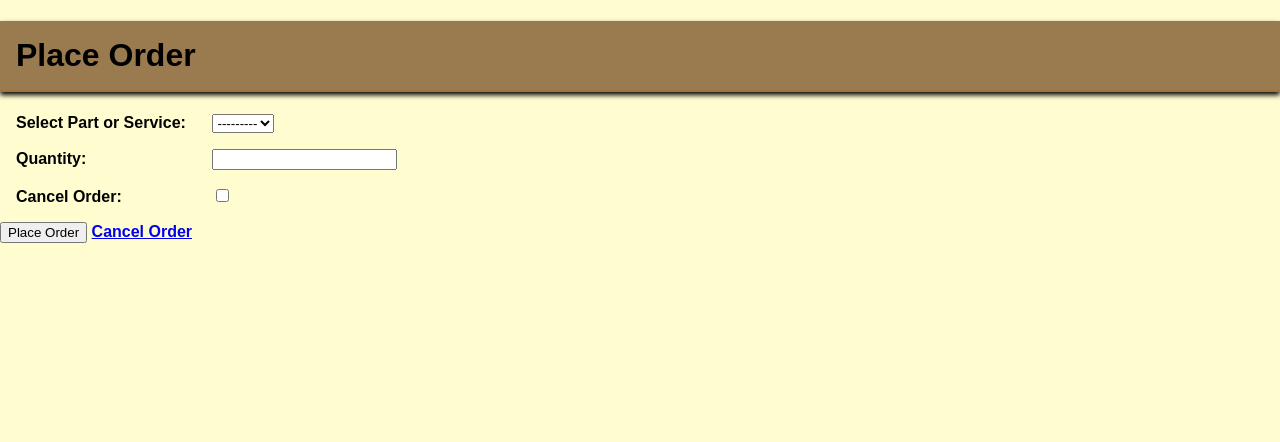
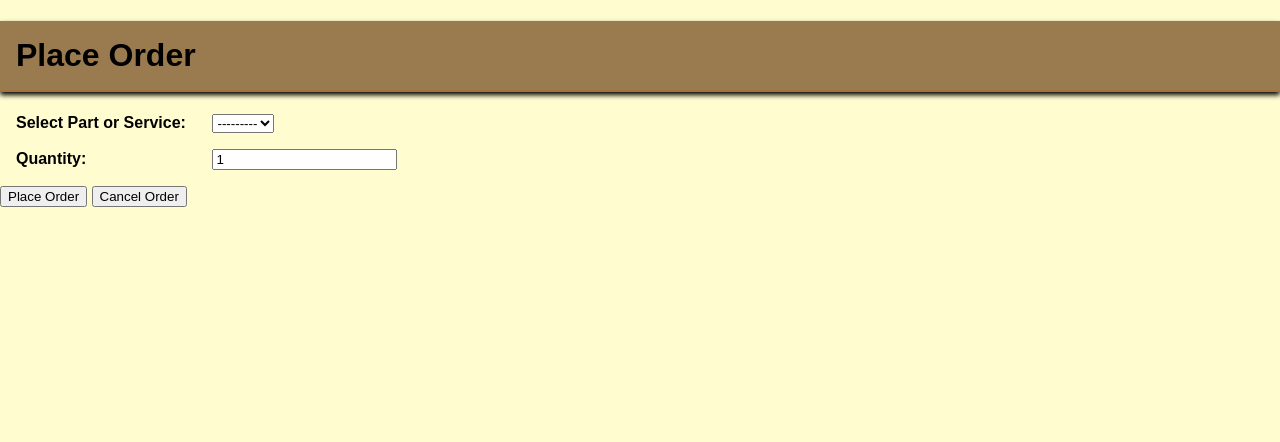
Before and after one commit to povilastsk/ptu16_autoservisas, a Django app: page /place_order/1/ in a window 1280 px wide. Shown: the part 38-480 px from the top of the page. Run offline with Django 4.2, Linux system fonts and the light colour scheme; data that the repository does not hold is empty.

Commit message:
random improvements

```diff
--- a/povilo_servisas/autoservisas/forms.py
+++ b/povilo_servisas/autoservisas/forms.py
@@ -22,8 +22,7 @@ class OrderForm(forms.Form):
         queryset=models.PartService.objects.all(),
         label="Select Part or Service",
     )
-    quantity = forms.IntegerField(min_value=1, label="Quantity")
-    cancel_order = forms.BooleanField(required=False, initial=False, label="Cancel Order")
+    quantity = forms.IntegerField(min_value=1, label="Quantity", initial=1)
 
 
 class CarCreationForm(forms.ModelForm):
--- a/povilo_servisas/autoservisas/models.py
+++ b/povilo_servisas/autoservisas/models.py
@@ -20,7 +20,7 @@ class CarModel(models.Model):
         ordering = ["make", "model", "year"]
 
     def __str__(self):
-        return f"{self.make} - {self.model} - {self.year}"
+        return f"{self.make} {self.model} {self.year}"
 
     def get_absolute_url(self):
         return reverse("carmodel_detail", kwargs={"pk": self.pk})
--- a/povilo_servisas/autoservisas/templates/autoservisas/order_form.html
+++ b/povilo_servisas/autoservisas/templates/autoservisas/order_form.html
@@ -6,8 +6,10 @@
     <form method="post">
         {% csrf_token %}
         {{ form.as_p }}
-        <button type="submit">Place Order</button>
-        <a href="{% url 'user_car_list' %}" class="btn btn-danger">Cancel Order</a>
+        <div>
+            <button type="submit">Place Order</button>
+            <button type="button" onclick="window.location.href = '{% url 'user_car_list' %}';" class="btn btn-danger">Cancel Order</button>
+        </div>
     </form>
 </div>
 {% endblock content %}
--- a/povilo_servisas/autoservisas/views.py
+++ b/povilo_servisas/autoservisas/views.py
@@ -56,7 +56,7 @@ class CancelOrderView(generic.View):
             messages.success(request, 'Order canceled successfully.')
         else:
             messages.error(request, 'Cannot cancel this order.')
-        return redirect('serviceorder_list')
+        return redirect('car_service_orders', car_id=order.car.id)
 
 
 class UserCarListView(LoginRequiredMixin, generic.ListView):
```
Also changed, not shown: povilo_servisas/autoservisas/templates/autoservisas/serviceorder_list.html (+7 -2 lines).
